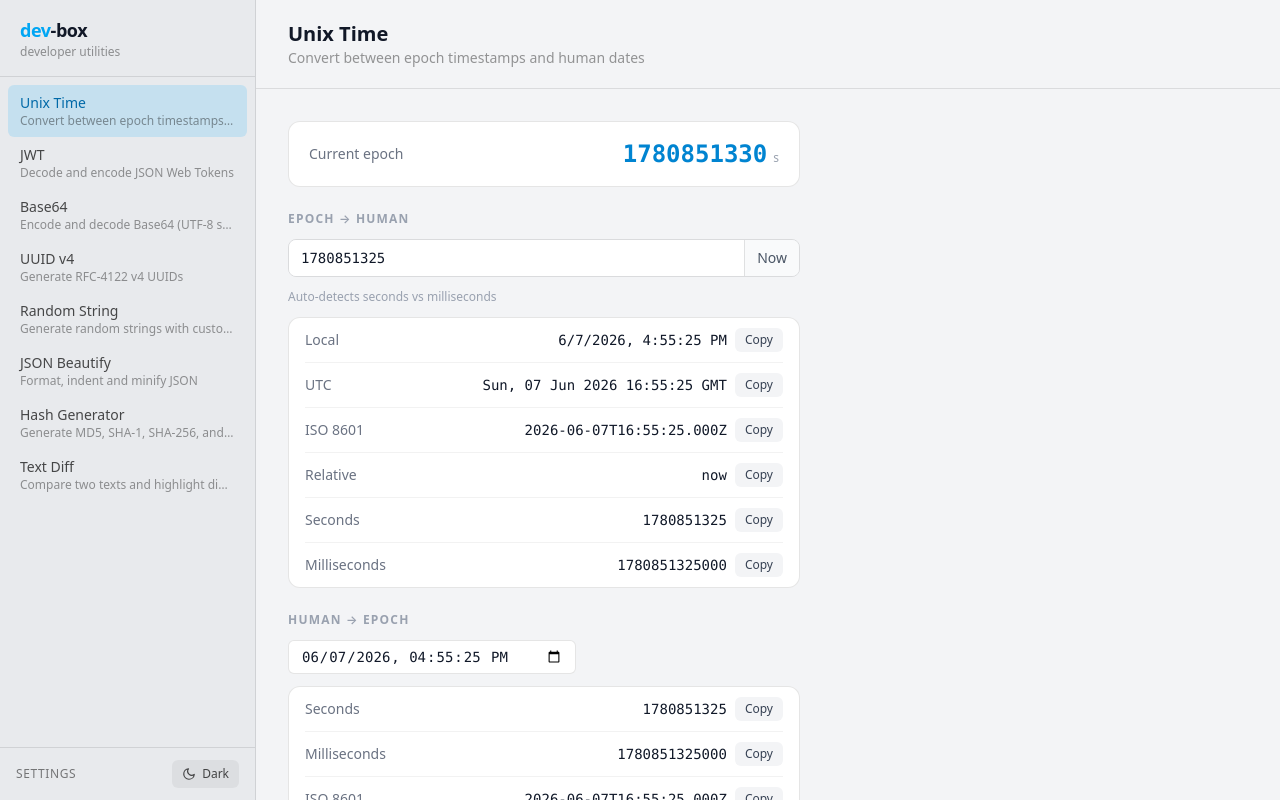
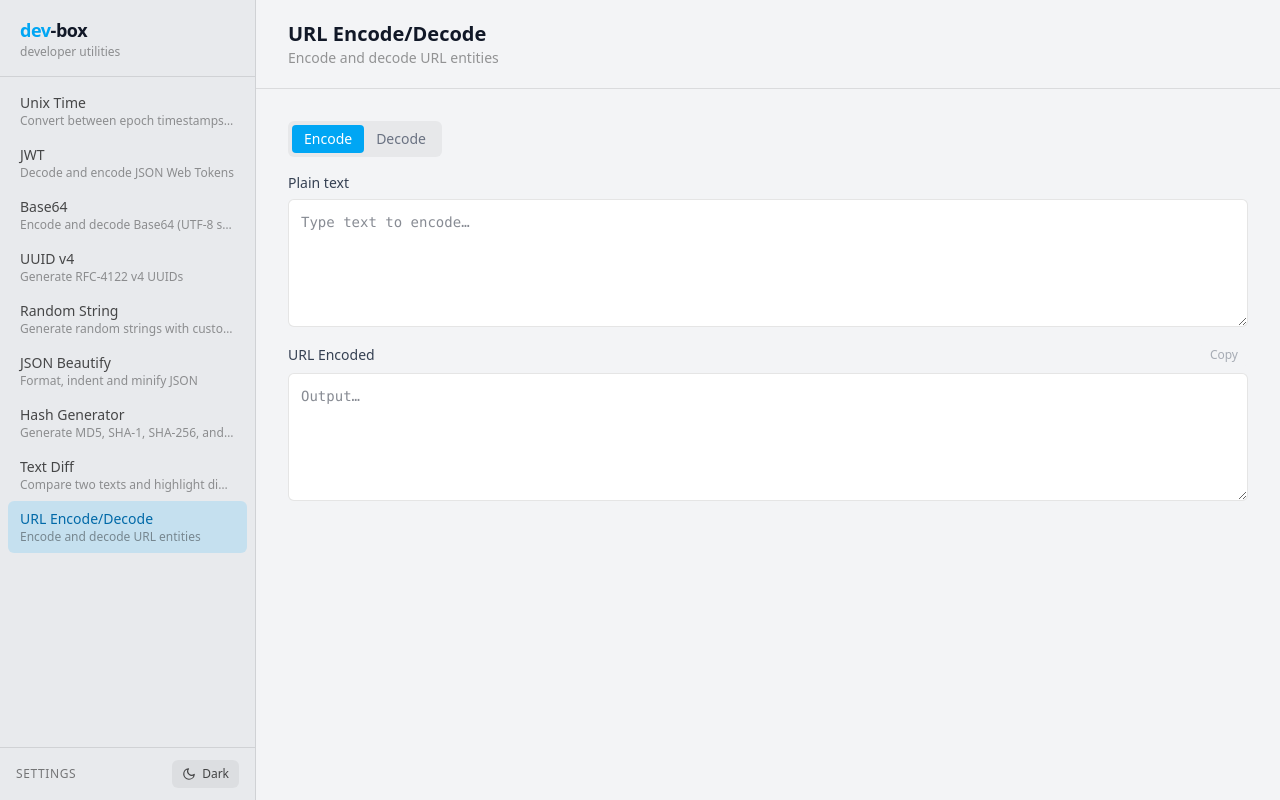
Before and after one commit to daopmdean/dev-box, a React (Vite) app: page /dev-box/url-encoder in a window 1280 px wide. Before the commit this address led to /dev-box/unix-time. Built offline with nearby package versions, Linux system fonts and the light colour scheme.

Commit message:
feat: url encode/decode

```diff
--- a/src/tools/registry.ts
+++ b/src/tools/registry.ts
@@ -7,6 +7,7 @@ import RandomStringTool from "./random-string/RandomStringTool";
 import JsonBeautify from "./json/JsonBeautify";
 import HashGenerator from "./hash-generator/HashGenerator";
 import DiffTool from "./diff/DiffTool";
+import UrlEncoderTool from "./url-encoder/UrlEncoderTool";
 
 
 /**
@@ -74,4 +75,11 @@ export const tools: Tool[] = [
     path: "/diff",
     component: DiffTool,
   },
+  {
+    id: "url-encoder",
+    name: "URL Encode/Decode",
+    description: "Encode and decode URL entities",
+    path: "/url-encoder",
+    component: UrlEncoderTool,
+  },
 ];
--- /dev/null
+++ b/src/tools/url-encoder/UrlEncoderTool.tsx
@@ -0,0 +1,63 @@
+import { useMemo, useState } from "react";
+import TextArea from "../../components/ui/TextArea";
+
+type Mode = "encode" | "decode";
+
+export default function UrlEncoderTool() {
+  const [mode, setMode] = useState<Mode>("encode");
+  const [input, setInput] = useState("");
+
+  const { output, error } = useMemo(() => {
+    if (!input) return { output: "", error: "" };
+    try {
+      const out =
+        mode === "encode"
+          ? encodeURIComponent(input)
+          : decodeURIComponent(input);
+      return { output: out, error: "" };
+    } catch (e) {
+      return { output: "", error: (e as Error).message };
+    }
+  }, [input, mode]);
+
+  return (
+    <div className="flex flex-col gap-4">
+      <div className="flex items-center gap-4">
+        <div className="inline-flex rounded-md bg-black/5 dark:bg-white/5 p-1">
+          {(["encode", "decode"] as Mode[]).map((m) => (
+            <button
+              key={m}
+              onClick={() => setMode(m)}
+              className={`rounded px-3 py-1 text-sm capitalize transition-colors ${
+                mode === m ? "bg-sky-500 text-white" : "text-gray-500 dark:text-white/60"
+              }`}
+            >
+              {m}
+            </button>
+          ))}
+        </div>
+      </div>
+
+      <TextArea
+        label={mode === "encode" ? "Plain text" : "URL Encoded"}
+        value={input}
+        onChange={(e) => setInput(e.target.value)}
+        placeholder={mode === "encode" ? "Type text to encode…" : "Paste URL encoded text…"}
+      />
+
+      {error ? (
+        <p className="rounded-md border border-red-500/40 bg-red-500/10 px-3 py-2 text-sm text-red-300">
+          {error}
+        </p>
+      ) : (
+        <TextArea
+          label={mode === "encode" ? "URL Encoded" : "Plain text"}
+          value={output}
+          readOnly
+          copyable
+          placeholder="Output…"
+        />
+      )}
+    </div>
+  );
+}
```
